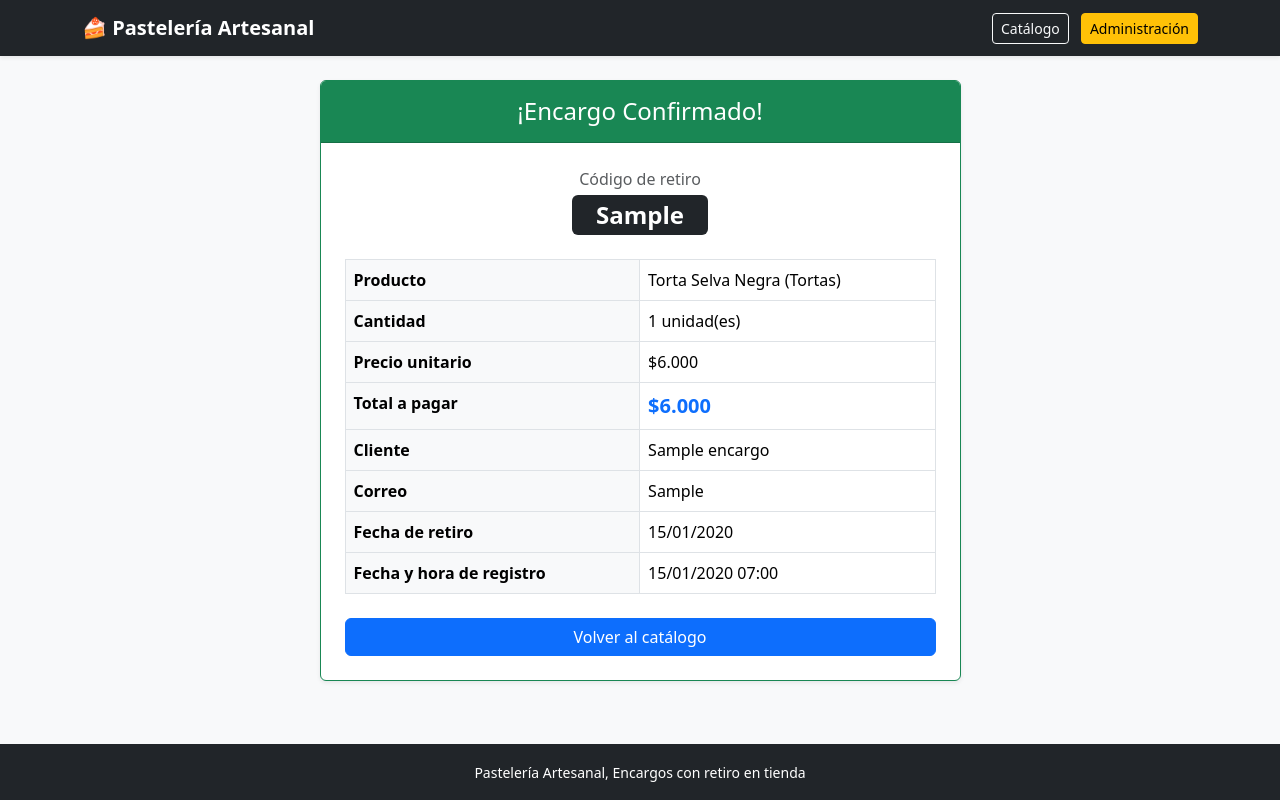
After one commit to Sebas28290/Evaluaci-n_Sumativa_PasteleriaU3, a Django app: a page that uses templates/catalogo/comprobante.html in a window 1280 px wide. The commit adds this page. Run offline with Django 5.2, Linux system fonts and the light colour scheme; data comes from the database, SQL or seed files in the repository; tables that the repository leaves empty hold one stand-in row (values such as "Sample post").

Commit message:
Se creo la ruta, vista comprobante_encargo y el html comprobante (con redireccion desde detalle_producto para evitar duplicados) y se corrigio cierre de etiqueta if en el html catalogo

```diff
--- a/catalogo/urls.py
+++ b/catalogo/urls.py
@@ -5,4 +5,5 @@ from catalogo import views
 urlpatterns = [
     path ('', views.inicio_catalogo, name='catalogo'),
     path('producto/<int:pk>/', views.detalle_producto, name='detalle_producto'),
+    path ('comprobante/<str:codigo>/', views.comprobante_encargo, name='comprobante_encargo')
 ]
--- a/catalogo/views.py
+++ b/catalogo/views.py
@@ -1,6 +1,6 @@
 from django.shortcuts import render
-from catalogo.models import Producto, Linea
-from django.shortcuts import render, get_object_or_404
+from catalogo.models import Producto, Linea, Encargo
+from django.shortcuts import render, get_object_or_404, redirect
 from catalogo.forms import EncargoForm
 
 # Create your views here.
@@ -43,8 +43,7 @@ def detalle_producto(request, pk):
                 encargo.save()
                 producto.stock -= encargo.cantidad_unidades
                 producto.save()
-                encargo_creado = encargo
-                form = EncargoForm()
+                return redirect('comprobante_encargo', codigo=encargo.codigo)
     else:
         form = EncargoForm()
 
@@ -55,3 +54,7 @@ def detalle_producto(request, pk):
         'error_stock': error_stock,
     }
     return render(request, 'catalogo/detalle.html', contexto)
+
+def comprobante_encargo(request, codigo):
+    encargo = get_object_or_404(Encargo, codigo=codigo)
+    return render(request, 'catalogo/comprobante.html', {'encargo': encargo})
--- a/templates/catalogo/catalogo.html
+++ b/templates/catalogo/catalogo.html
@@ -37,6 +37,7 @@
                     <span class="badge bg-secondary">{{ producto.linea.nombre }}</span>
                     {% if producto.apto_celiaco %}
                     <span class="badge bg-success">Apto celíacos</span>
+                    {% endif %}
                     {% if producto.stock == 0 %}
                     <span class="badge bg-danger">Agotado por hoy</span>
 
--- /dev/null
+++ b/templates/catalogo/comprobante.html
@@ -0,0 +1,62 @@
+{% extends 'base.html' %}
+
+{% block title %}Comprobante {{ encargo.codigo }} Pastelería Artesanal{% endblock %}
+
+{% block content %}
+<div class="row justify-content-center">
+    <div class="col-md-7">
+        <div class="card shadow-sm border-success">
+            <div class="card-header bg-success text-white text-center py-3">
+                <h4 class="mb-0">¡Encargo Confirmado!</h4>
+            </div>
+            <div class="card-body p-4">
+                <div class="text-center mb-4">
+                    <span class="text-muted d-block">Código de retiro</span>
+                    <span class="badge bg-dark fs-4 px-4 py-2 mt-1">{{ encargo.codigo }}</span>
+                </div>
+
+                <table class="table table-bordered">
+                    <tbody>
+                        <tr>
+                            <th class="bg-light w-40">Producto</th>
+                            <td>{{ encargo.producto.nombre }} ({{ encargo.producto.linea.nombre }})</td>
+                        </tr>
+                        <tr>
+                            <th class="bg-light">Cantidad</th>
+                            <td>{{ encargo.cantidad_unidades }} unidad(es)</td>
+                        </tr>
+                        <tr>
+                            <th class="bg-light">Precio unitario</th>
+                            <td>{{ encargo.producto.formato_chileno }}</td>
+                        </tr>
+                        <tr>
+                            <th class="bg-light">Total a pagar</th>
+                            <td class="fw-bold text-primary fs-5">{{ encargo.formato_chilenototal }}</td>
+                        </tr>
+                        <tr>
+                            <th class="bg-light">Cliente</th>
+                            <td>{{ encargo.nombre_cliente }}</td>
+                        </tr>
+                        <tr>
+                            <th class="bg-light">Correo</th>
+                            <td>{{ encargo.correo_cliente }}</td>
+                        </tr>
+                        <tr>
+                            <th class="bg-light">Fecha de retiro</th>
+                            <td>{{ encargo.fecha_retiro|date:"d/m/Y" }}</td>
+                        </tr>
+                        <tr>
+                            <th class="bg-light">Fecha y hora de registro</th>
+                            <td>{{ encargo.fecha_hora_encargo|date:"d/m/Y H:i" }}</td>
+                        </tr>
+                    </tbody>
+                </table>
+
+                <div class="d-grid mt-4">
+                    <a href="{% url 'catalogo' %}" class="btn btn-primary">Volver al catálogo</a>
+                </div>
+            </div>
+        </div>
+    </div>
+</div>
+{% endblock %}
```
